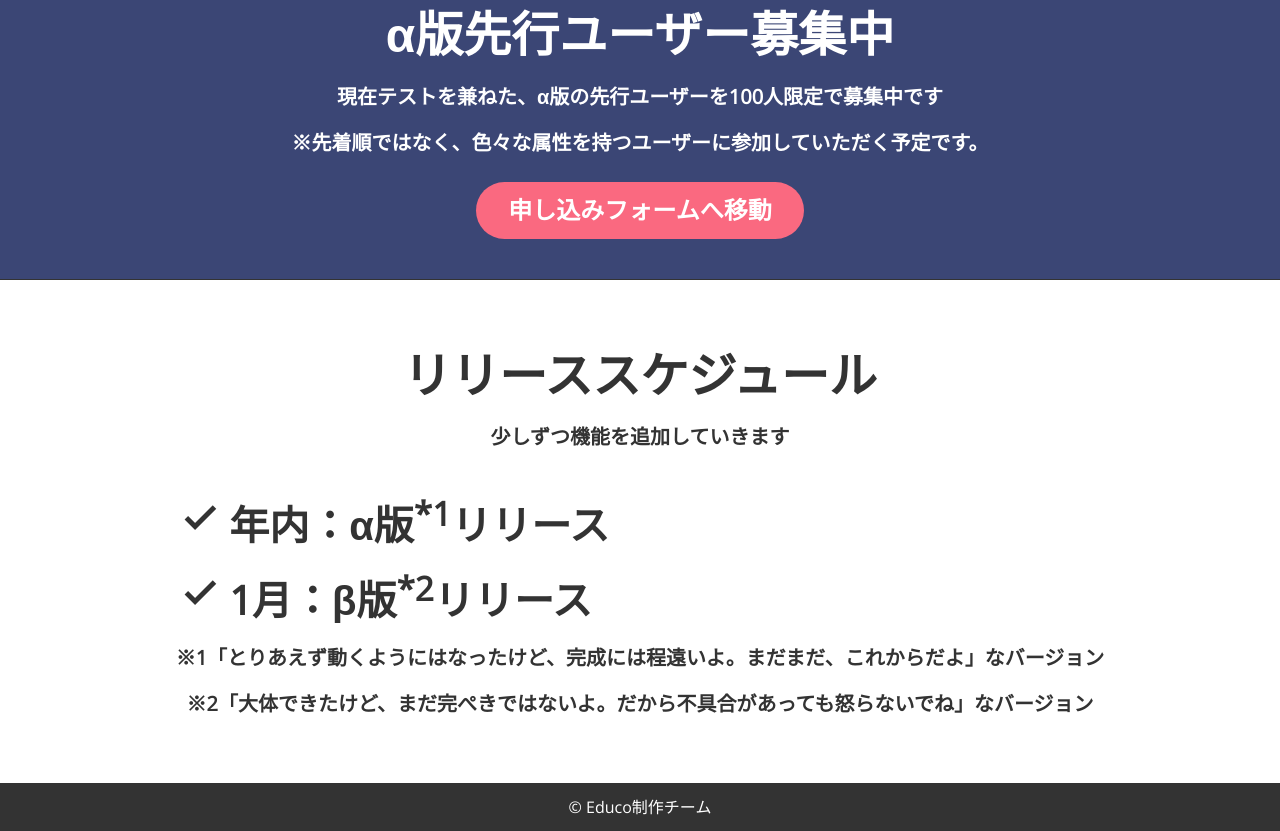
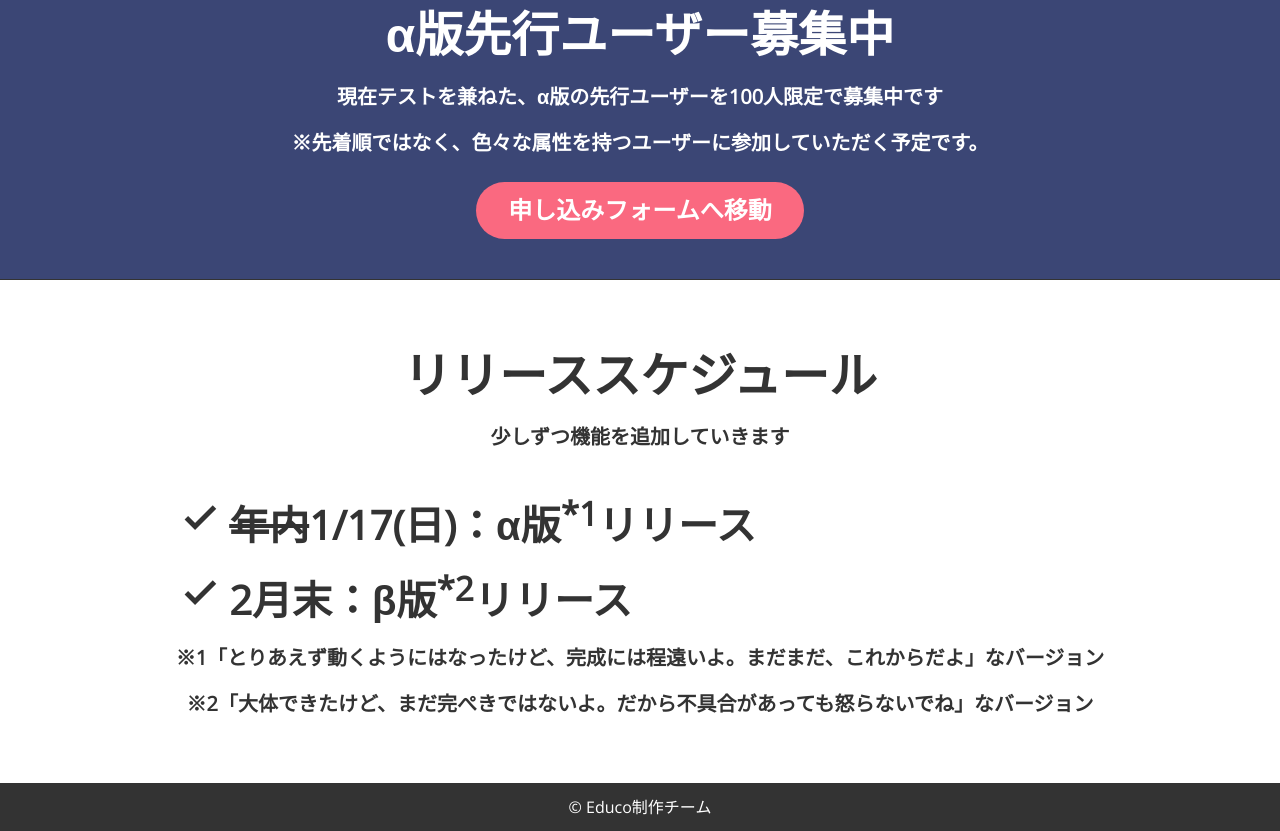
Before and after one commit to GotoJP/educo-lp, a plain HTML site: page index.html in a window 1280 px wide. Shown: the part 3718-4549 px from the top of the page. Drawn offline with nearby package versions, Linux system fonts and the light colour scheme; a web font is replaced by a local one.

Commit message:
リリース日の修正

```diff
--- a/index.html
+++ b/index.html
@@ -191,8 +191,8 @@
                 <h2 class="lp-title">リリーススケジュール</h2>
                 <p class="lp-text">少しずつ機能を追加していきます</p>
                 <ul class="lp-list">
-                    <li class="lp-item">年内：α版<sup>*1</sup>リリース</li>
-                    <li class="lp-item">1月：β版<sup>*2</sup>リリース</li>
+                    <li class="lp-item"><s>年内</s>1/17(日)：α版<sup>*1</sup>リリース</li>
+                    <li class="lp-item">2月末：β版<sup>*2</sup>リリース</li>
                 </ul>
                 <p class="lp-text">
                     ※1「とりあえず動くようにはなったけど、完成には程遠いよ。まだまだ、これからだよ」なバージョン
```
